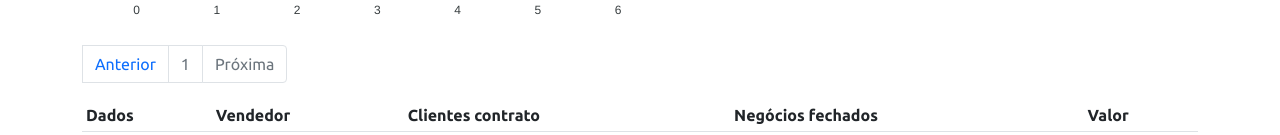
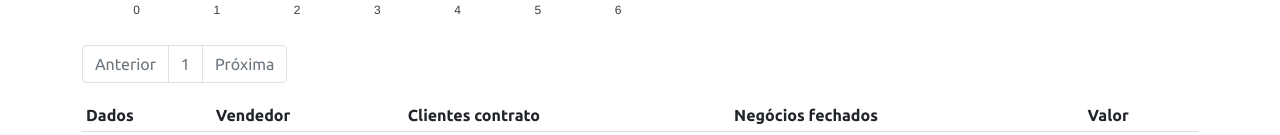
Before and after one commit to darlanMedeiros/projeto-sds5, a React (Create React App) app in the folder frontend/: page /dashboard in a window 1280 px wide. Shown: the part 403-538 px from the top of the page. Built offline with nearby package versions, Linux system fonts and the light colour scheme; no server answers.

Commit message:
Pagination

```diff
--- a/frontend/src/components/DataTable/index.tsx
+++ b/frontend/src/components/DataTable/index.tsx
@@ -8,6 +8,8 @@ import { BASE_URL } from "utils/request";
 
 
 const DataTable = () => {
+
+    const [activePage , setActivePage] = useState(0);
     const [page, setPage] = useState<SalePage>({
         first: true,
         last: true,
@@ -17,17 +19,21 @@ const DataTable = () => {
     });
 
     useEffect(() => {
-        axios.get(`${BASE_URL}/sales?page=0&size=20&sort=date,desc`)
+        axios.get(`${BASE_URL}/sales?page=${activePage}&size=20&sort=date,desc`)
             .then(response => {
                 setPage(response.data)
             });
 
-    }, []);
+    }, [activePage]);
+
+    const changePage = (index: number) =>{
+        setActivePage(index);
+    }
 
 
     return (
         <>
-        <Pagination page={page}/>
+        <Pagination page={page} onPangeChance={changePage}/>
 
         < div className=" table-responsive " >
 
--- a/frontend/src/components/Pagination/index.tsx
+++ b/frontend/src/components/Pagination/index.tsx
@@ -1,22 +1,23 @@
 import { SalePage } from "types/sale";
 type Props = {
     page: SalePage;
+    onPangeChance: Function;
 }
 
 
-const Pagination = ({page} : Props) => {
+const Pagination = ({page, onPangeChance} : Props) => {
     return (
         <div className="row d-flex justify-content-center">
             <nav>
                 <ul className="pagination">
-                    <li className={`page-item${page.first ?'disabled':''}`}>
-                        <button className="page-link">Anterior</button>
+                <li className={`page-item ${page.first? 'disabled' : '' }`}>
+                        <button className="page-link" onClick={()=> onPangeChance(page.number -1)}>Anterior</button>
                     </li>
                     <li className="page-item disabled">
                         <span className="page-link">{page.number + 1}</span>
                     </li>
                     <li className={`page-item ${page.last? 'disabled' : '' }`}>
-                        <button className="page-link">Próxima</button>
+                        <button className="page-link" onClick={()=> onPangeChance(page.number +1)}>Próxima</button>
                     </li>
                 </ul>
             </nav>
```
